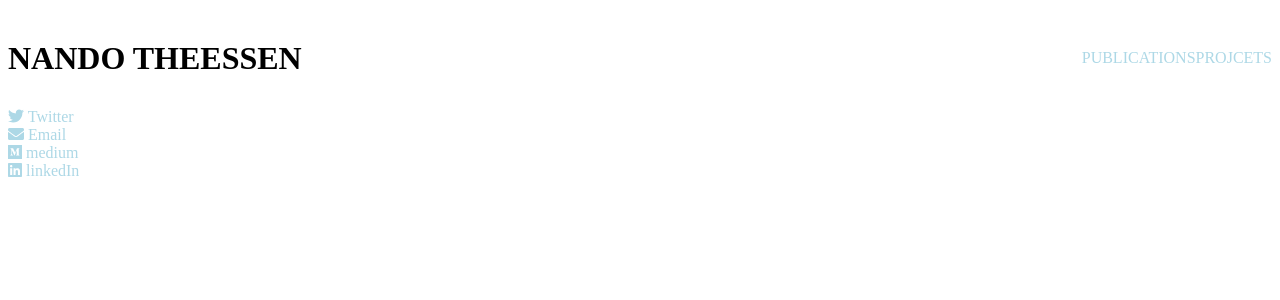
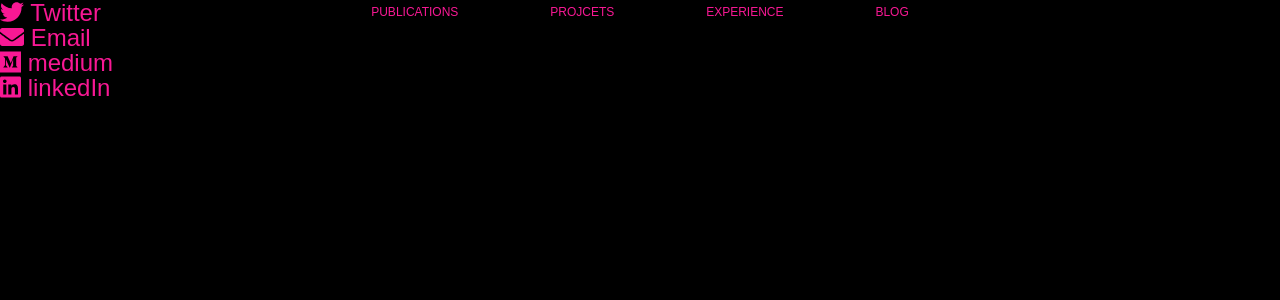
Before and after one commit to NandoTheessen/Resume-Page, a React (Create React App) app: page / in a window 1280 px wide. Shown: the top 300 px of the page. Built offline with nearby package versions, Linux system fonts and the light colour scheme.

Commit message:
feat() fixed header component, style changes

```diff
--- a/src/App.js
+++ b/src/App.js
@@ -1,5 +1,5 @@
 import React, { Component } from 'react';
-import HeaderContainer from './components/Header';
+import Header from './components/Header';
 import { Route } from 'react-router-dom';
 import Social from './components/Social';
 import styled from '@emotion/styled';
@@ -8,7 +8,7 @@ class App extends Component {
   render() {
     return (
       <AppContainer className="app">
-        <Route path="/" component={HeaderContainer} />
+        <Route path="/" component={Header} />
         <Social />
         {/*         <Route exact path="/" component={Content} />
         <Route path="/" component={Footer} /> */}
@@ -22,10 +22,10 @@ export default App;
 const AppContainer = styled('div')`
   a {
     text-decoration: none;
-    color: lightblue;
+    color: #f81894;
     :hover {
       text-decoration: none;
-      color: lightblue;
+      // color: lightblue;
     }
   }
 `;
--- a/src/components/Header.js
+++ b/src/components/Header.js
@@ -2,25 +2,45 @@ import React from 'react';
 import styled from '@emotion/styled';
 import { Link } from 'react-router-dom';
 
-const Header = styled('div')`
-  height: 100px;
+const Nav = styled('nav')`
+  width: 42vw;
+  margin: auto;
+  height: 40;
+  top: 0;
   display: flex;
+  font-size: 12px;
+  justify-content: space-between;
   align-items: center;
-  justify-content: space-between;
 `;
 
-const Nav = styled('nav')``;
+const NavWrapper = styled('div')`
+  position: fixed;
+  top: 0;
+  left: 0;
+  height: 24px;
+  width: 100%;
 
-const HeaderContainer = props => {
+  /* this is what centers your element in the fixed wrapper*/
+  display: flex;
+  flex-flow: column nowrap;
+  justify-content: center; /* aligns on vertical for column */
+  align-items: center; /* aligns on horizontal for column */
+
+  /* just for styling to see the limits */
+  box-sizing: border-box;
+`;
+
+const Header = props => {
   return (
-    <Header>
-      <h1>NANDO THEESSEN</h1>
+    <NavWrapper>
       <Nav>
         <Link to="/yy">PUBLICATIONS</Link>
         <Link to="/yz">PROJCETS</Link>
+        <Link to="/yz">EXPERIENCE</Link>
+        <Link to="/yz">BLOG</Link>
       </Nav>
-    </Header>
+    </NavWrapper>
   );
 };
 
-export default HeaderContainer;
+export default Header;
--- a/src/components/Social.js
+++ b/src/components/Social.js
@@ -1,6 +1,5 @@
 import React from 'react';
 import styled from '@emotion/styled';
-import { Link } from 'react-router-dom';
 import { FontAwesomeIcon } from '@fortawesome/react-fontawesome';
 import {
   faTwitter,
@@ -14,10 +13,15 @@ const SocialContainer = props => {
     <Social>
       {data.map(e => {
         return (
-          <Link key={e.name} to={e.url}>
+          <a
+            key={e.name}
+            href={e.url}
+            rel="noopener noreferrer"
+            target="_blank"
+          >
             <FontAwesomeIcon icon={e.logo} />
             <Heading> {e.name}</Heading>
-          </Link>
+          </a>
         );
       })}
     </Social>
--- a/src/index.css
+++ b/src/index.css
@@ -1,8 +1,110 @@
+html,
+body,
+div,
+span,
+applet,
+object,
+iframe,
+h1,
+h2,
+h3,
+h4,
+h5,
+h6,
+p,
+blockquote,
+pre,
+a,
+abbr,
+acronym,
+address,
+big,
+cite,
+code,
+del,
+dfn,
+em,
+font,
+img,
+ins,
+kbd,
+q,
+s,
+samp,
+small,
+strike,
+strong,
+sub,
+sup,
+tt,
+var,
+dl,
+dt,
+dd,
+ol,
+ul,
+li,
+fieldset,
+form,
+label,
+legend,
+table,
+caption,
+tbody,
+tfoot,
+thead,
+tr,
+th,
+td {
+  margin: 0;
+  padding: 0;
+  border: 0;
+  outline: 0;
+  font-weight: inherit;
+  font-style: inherit;
+  font-size: 100%;
+  font-family: inherit;
+  vertical-align: baseline;
+}
+/* remember to define focus styles! */
+:focus {
+  outline: 0;
+}
+body {
+  line-height: 1;
+}
+ol,
+ul {
+  list-style: none;
+}
+/* tables still need 'cellspacing="0"' in the markup */
+table {
+  border-collapse: separate;
+  border-spacing: 0;
+}
+caption,
+th,
+td {
+  text-align: left;
+  font-weight: normal;
+}
+blockquote:before,
+blockquote:after,
+q:before,
+q:after {
+  content: '';
+}
+blockquote,
+q {
+  quotes: '' '';
+}
+
 ::-webkit-scrollbar {
   width: 12px;
 }
 
 ::-webkit-scrollbar-track {
+  box-shadow: inset 0 0 6px rgba(200, 200, 200, 1);
   -webkit-box-shadow: inset 0 0 6px rgba(200, 200, 200, 1);
   border-radius: 10px;
 }
@@ -10,19 +112,20 @@
 ::-webkit-scrollbar-thumb {
   border-radius: 10px;
   background-color: #fff;
+  box-shadow: inset 0 0 6px rgba(90, 90, 90, 0.7);
   -webkit-box-shadow: inset 0 0 6px rgba(90, 90, 90, 0.7);
 }
 
 body {
-  margin: 0;
+  margin: 0 !important;
   padding: 0;
   font-family: 'proxima-nova', sans-serif;
   font-style: normal;
   font-weight: 400;
-  background: #212529;
+  background: #000;
   color: white;
   font-size: 24px;
-  width: calc(100vw - 34px);
+  width: 100vw - 34px;
   text-decoration: none;
 }
 
--- a/src/index.js
+++ b/src/index.js
@@ -1,7 +1,8 @@
 import React from 'react';
 import ReactDOM from 'react-dom';
-import App from '../src/App';
-import * as serviceWorker from '../src/serviceWorker';
+import App from './App';
+import './index.css';
+import * as serviceWorker from './serviceWorker';
 import { BrowserRouter as Router } from 'react-router-dom';
 
 ReactDOM.render(
```
